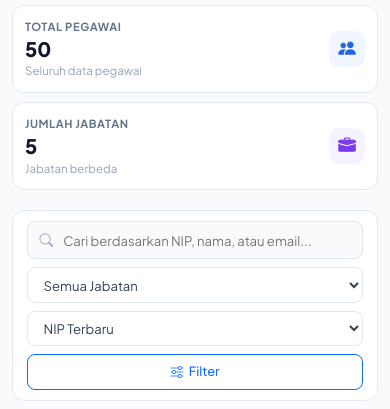
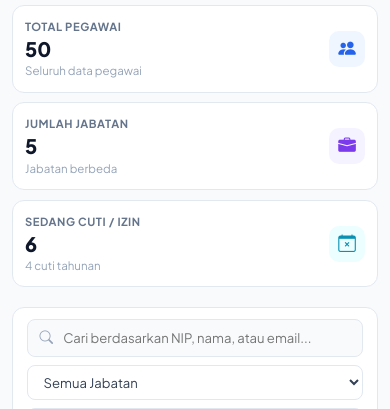
Before and after one commit to Zenqirtz/PegawaiKu, a PHP site: page /pegawai/index.php in a window 390 px wide. Shown: the part 233-642 px from the top of the page. Run offline with PHP 8.4, Linux system fonts and the light colour scheme; a user stored in the database is signed in; data comes from the database, SQL or seed files in the repository.

Commit message:
feat: tambah kartu stat Sedang Cuti / Izin di daftar pegawai

```diff
--- a/assets/css/style.css
+++ b/assets/css/style.css
@@ -1301,7 +1301,7 @@ body, button, input, select, textarea { font-family: 'Plus Jakarta Sans', system
         justify-content: center;
     }
     .employee-stat-grid {
-        grid-template-columns: 1fr 1fr !important;
+        grid-template-columns: repeat(auto-fit, minmax(180px, 1fr)) !important;
         gap: 0.6rem !important;
     }
     .employee-stat-card {
--- a/pegawai/index.php
+++ b/pegawai/index.php
@@ -54,6 +54,8 @@ $jabatanList = $pdo->query("SELECT DISTINCT jabatan FROM employees WHERE jabatan
     ->fetchAll(PDO::FETCH_COLUMN);
 $totalPegawai = (int) $pdo->query('SELECT COUNT(*) FROM employees')->fetchColumn();
 $totalJabatan = (int) $pdo->query("SELECT COUNT(DISTINCT jabatan) FROM employees WHERE jabatan IS NOT NULL AND jabatan <> ''")->fetchColumn();
+$totalCuti = 6;
+$totalCutiTahunan = 4;
 
 // --- 4. Hitung jumlah data SETELAH filter ---
 // Dipakai untuk teks "Menampilkan x-y dari N data" dan jumlah halaman.
@@ -117,6 +119,7 @@ $pageUrl = static function (int $targetPage) use ($queryBase): string {
     <div class="employee-stat-grid">
         <div class="employee-stat-card"><div><span>Total Pegawai</span><strong><?= number_format($totalPegawai) ?></strong><small>Seluruh data pegawai</small></div><i class="bi bi-people-fill stat-blue"></i></div>
         <div class="employee-stat-card"><div><span>Jumlah Jabatan</span><strong><?= number_format($totalJabatan) ?></strong><small>Jabatan berbeda</small></div><i class="bi bi-briefcase-fill stat-violet"></i></div>
+        <div class="employee-stat-card"><div><span>Sedang Cuti / Izin</span><strong><?= number_format($totalCuti) ?></strong><small><?= number_format($totalCutiTahunan) ?> cuti tahunan</small></div><i class="bi bi-calendar-x stat-cyan"></i></div>
     </div>
 
     <form class="employee-filter-bar" method="get" action="index.php">
```
